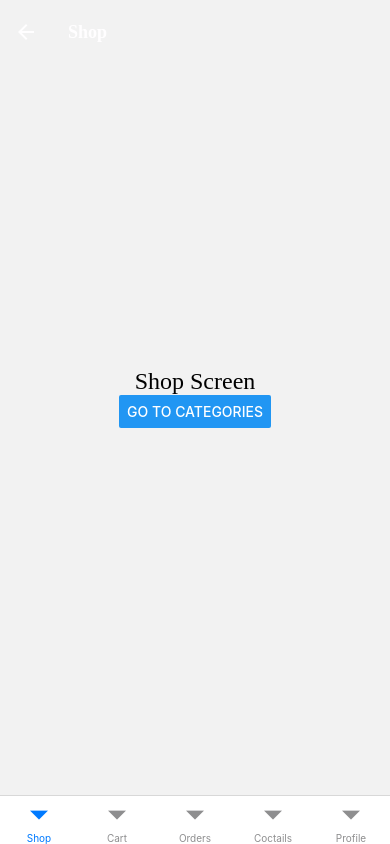
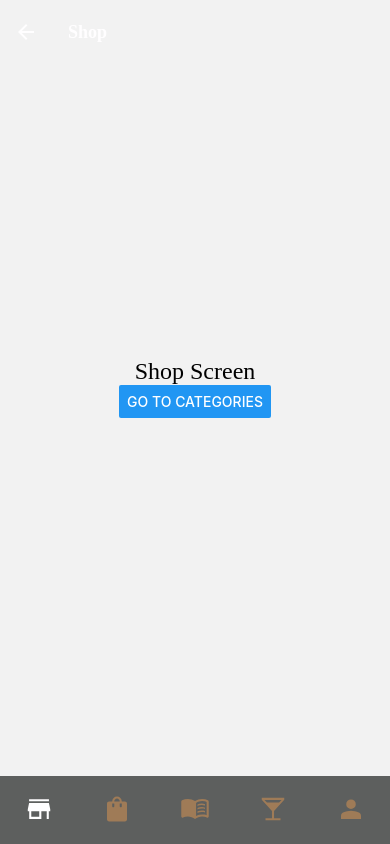
Before and after one commit to akr-Tamara-A/BeverageShopApp, a React Native app: screen /App in a window 390 px wide. Built offline with nearby package versions, Linux system fonts and the light colour scheme.

Commit message:
feat: add custom bottom tab bar

```diff
--- /dev/null
+++ b/components/StyledBottomTabs.js
@@ -0,0 +1,157 @@
+import React, {useRef, useEffect} from 'react';
+import {View, TouchableOpacity, StyleSheet, Animated} from 'react-native';
+import {COLORS} from '../styles/defaultColors';
+import BoldText from '../components/text/BoldText';
+import {tabsData} from '../navigation/TabNavigation';
+
+/** */
+function StyledBottomTabs({state, descriptors, navigation}) {
+  return (
+    <View style={styles.container}>
+      {state.routes.map((route, index) => {
+        const {options} = descriptors[route.key];
+        const isFocused = state.index === index;
+        return (
+          <StyledTab
+            key={index}
+            route={route}
+            options={options}
+            isFocused={isFocused}
+            navigation={navigation}
+          />
+        );
+      })}
+    </View>
+  );
+}
+
+/** */
+function StyledTab({route, options, isFocused, navigation}) {
+  const labelOpacityAnim = useRef(new Animated.Value(0)).current;
+  const labelTranslateAnim = useRef(new Animated.Value(10)).current;
+  const iconShrinkAnim = useRef(new Animated.Value(1)).current;
+  const iconTranslateAnim = useRef(new Animated.Value(8)).current;
+
+  /** */
+  useEffect(() => {
+    !isFocused && labelOpacity(0);
+    !isFocused && labelTranslate(10);
+    !isFocused && iconShrink(1);
+    !isFocused && iconTranslate(8);
+    // eslint-disable-next-line react-hooks/exhaustive-deps
+  }, [isFocused]);
+
+  /** */
+  const labelOpacity = (toValue = 0) => {
+    Animated.timing(labelOpacityAnim, {
+      toValue,
+      duration: 500,
+      useNativeDriver: true,
+    }).start();
+  };
+
+  /** */
+  const labelTranslate = (toValue = 0) => {
+    Animated.timing(labelTranslateAnim, {
+      toValue,
+      duration: 500,
+      useNativeDriver: true,
+    }).start();
+  };
+
+  /** */
+  const iconShrink = (toValue = 0.8) => {
+    Animated.timing(iconShrinkAnim, {
+      toValue,
+      duration: 400,
+      useNativeDriver: true,
+    }).start();
+  };
+
+  /** */
+  const iconTranslate = (toValue = 0) => {
+    Animated.timing(iconTranslateAnim, {
+      toValue,
+      duration: 500,
+      useNativeDriver: true,
+    }).start();
+  };
+
+  /** */
+  const onPress = () => {
+    const event = navigation.emit({
+      type: 'tabPress',
+      target: route.key,
+      canPreventDefault: true,
+    });
+
+    labelOpacity(1);
+    labelTranslate(0);
+    iconShrink(0.8);
+    iconTranslate(0);
+
+    if (!isFocused && !event.defaultPrevented) {
+      navigation.navigate({name: route.name, merge: true});
+    }
+  };
+
+  /** */
+  const onLongPress = () => {
+    navigation.emit({
+      type: 'tabLongPress',
+      target: route.key,
+    });
+  };
+
+  const tabs = tabsData(isFocused ? COLORS.primaryLight : COLORS.accent);
+
+  /** */
+  return (
+    <TouchableOpacity
+      accessibilityRole="button"
+      accessibilityState={isFocused ? {selected: true} : {}}
+      accessibilityLabel={options.tabBarAccessibilityLabel}
+      testID={options.tabBarTestID}
+      onPress={onPress}
+      onLongPress={onLongPress}
+      style={{flex: 1}}>
+      <View style={styles.tab}>
+        <Animated.View
+          style={{
+            transform: [
+              {scale: iconShrinkAnim},
+              {translateY: iconTranslateAnim},
+            ],
+          }}>
+          {tabs[route.name].icon}
+        </Animated.View>
+        {isFocused && (
+          <Animated.View
+            style={[
+              styles.label,
+              {
+                opacity: labelOpacityAnim,
+                transform: [{translateY: labelTranslateAnim}],
+              },
+            ]}>
+            <BoldText textColor="light">{tabs[route.name].label}</BoldText>
+          </Animated.View>
+        )}
+      </View>
+    </TouchableOpacity>
+  );
+}
+
+/** */
+const styles = StyleSheet.create({
+  container: {
+    flexDirection: 'row',
+    backgroundColor: COLORS.background,
+  },
+  tab: {
+    alignItems: 'center',
+    paddingVertical: 10,
+  },
+});
+
+export default StyledBottomTabs;
--- a/navigation/TabNavigation.js
+++ b/navigation/TabNavigation.js
@@ -5,16 +5,54 @@ import CartNavigation from './CartNavigation';
 import OrdersNavigation from './OrdersNavigation';
 import CocktailsNavigation from './CocktailsNavigation';
 import ProfileNavigation from './ProfileNavigation';
+import {
+  IconShop,
+  IconBag,
+  IconRecept,
+  IconCoctail,
+  IconPerson,
+} from '../components/icons/UXIcons';
+import StyledBottomTabs from '../components/StyledBottomTabs';
 
 const Tab = createBottomTabNavigator();
 
+/** */
+export function tabsData(color) {
+  return {
+    'Shop Screen': {
+      icon: <IconShop height={30} width={30} fill={color} />,
+      label: 'Shop',
+    },
+    'Cart Screen': {
+      icon: <IconBag height={30} width={30} fill={color} />,
+      label: 'Cart',
+    },
+    'Orders Screen': {
+      icon: <IconRecept height={30} width={30} fill={color} />,
+      label: 'Orders',
+    },
+    'Coctails Screen': {
+      icon: <IconCoctail height={30} width={30} fill={color} />,
+      label: 'Coctails',
+    },
+    'Profile Screen': {
+      icon: <IconPerson height={30} width={30} fill={color} />,
+      label: 'Profile',
+    },
+  };
+}
+
+/** */
 export default function TabNavigation() {
   return (
-    <Tab.Navigator>
+    <Tab.Navigator tabBar={props => <StyledBottomTabs {...props} />}>
       <Tab.Screen
         name="Shop Screen"
         component={ShopNavigation}
-        options={{title: 'Shop', headerShown: false}}
+        options={{
+          title: 'Shop',
+          headerShown: false,
+        }}
       />
       <Tab.Screen
         name="Cart Screen"
```
